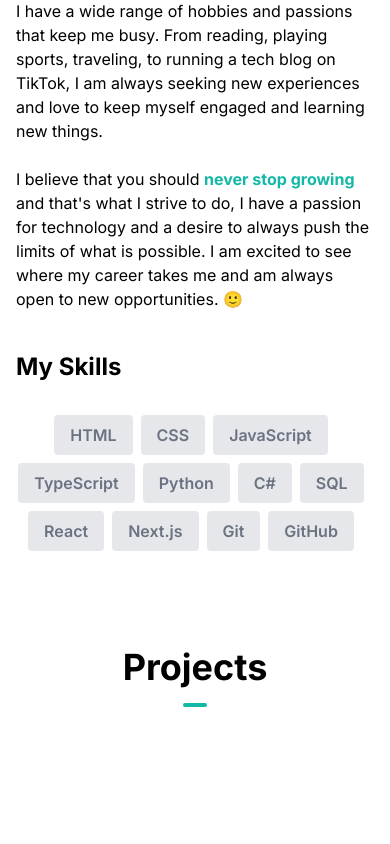
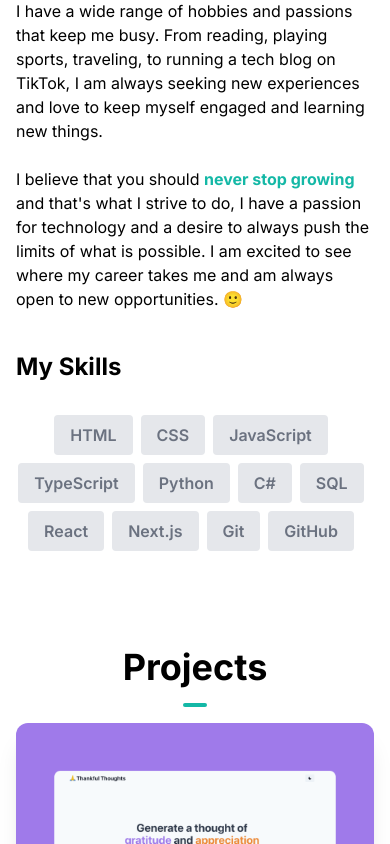
Before and after one commit to code-emad/porfolio-ver1, a Next.js app: page / in a window 390 px wide. Shown: the part 1156-2000 px from the top of the page. Before the commit the page ends 1879 px from the top, so only its background shows below. Built offline with nearby package versions, Linux system fonts and the light colour scheme.

Commit message:
adding images to project section

```diff
--- a/src/app/Components/ProjectSection.tsx
+++ b/src/app/Components/ProjectSection.tsx
@@ -36,6 +36,24 @@ const ProjectSection = () => {
         <hr className="w-6 h-1 mx-auto my-4 bg-teal-500 border-0 rounded"></hr>
         </h1>
 
+        <div className='flex flex-col space-y-28'>
+            {projects.map((project, inx) => {
+                return <div key={inx}>
+                    <div className='flex flex-col  animate-slideUpCubiBezier animation-delay-2 md:flex-row md:space-x-12'>
+                        <div><Image
+                         src={project.image}
+                         alt=""
+                         width={1000}
+                         height={1000}
+                         className="rounded-xl shadow-xl hover:opacity-70"/></div>
+                        <div></div>
+                    </div>
+                </div>
+            })}
+
+
+
+        </div>
     </section>
   )
 }
```
